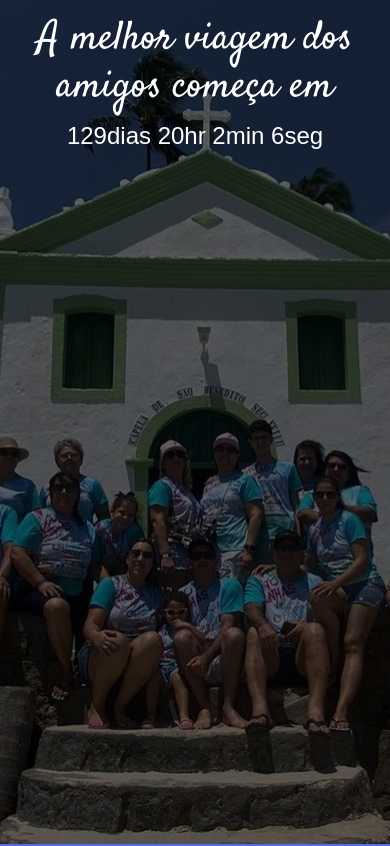
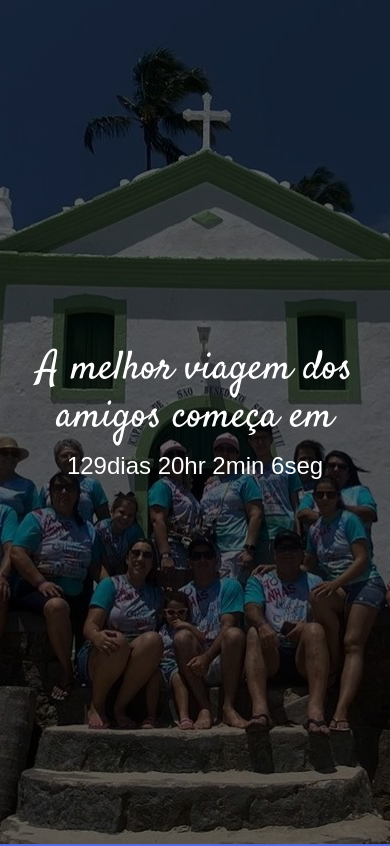
Before and after one commit to Alexfs-dv/viagem_dos_amigos, a website built with Parcel: page src/index.html in a window 390 px wide. Shown: the top 846 px of the page. Built offline with nearby package versions, Linux system fonts and the light colour scheme; a web font is replaced by a local one.

Commit message:
atualizacao_04

```diff
--- a/src/styles/_hero.scss
+++ b/src/styles/_hero.scss
@@ -4,6 +4,12 @@
     background-size: cover;
     background-position: center;
     height: 100vh;
+
+    @media(max-width:768px){
+        display: flex;
+        flex-direction: column;
+        justify-content: center;
+    }
 
     .container {
         position: relative;
```
